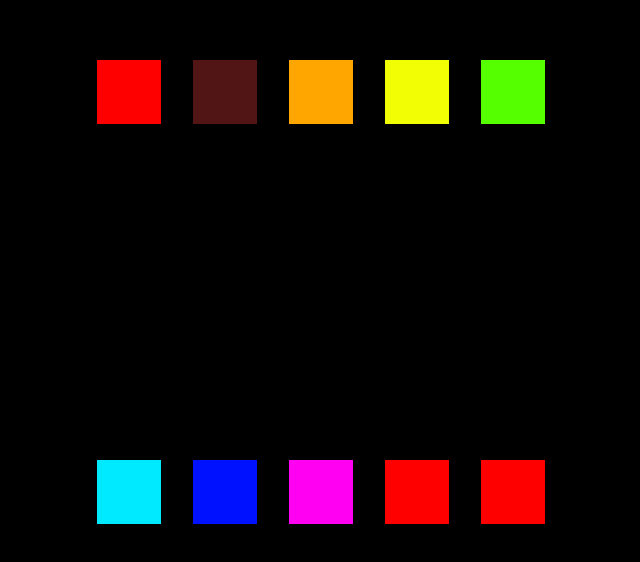
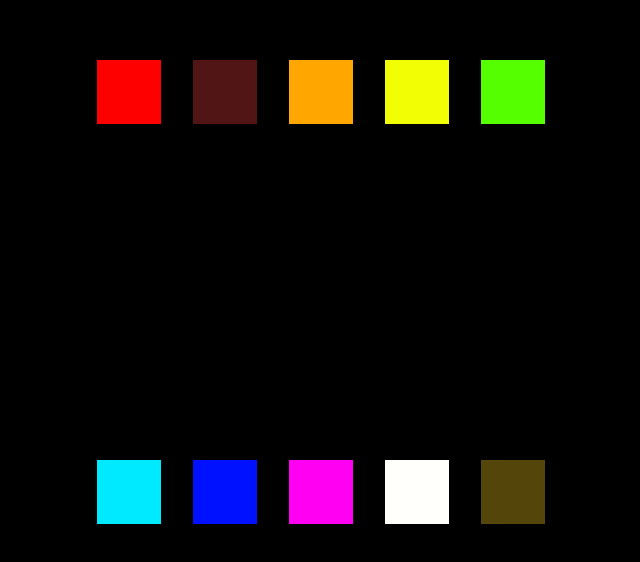
Before and after one commit to FernandoCatalaMunyoz/Proyecto10Cajas, a plain HTML site: page index.html in a window 1280 px wide. Shown: the part 108-670 px from the top of the page, without its empty margins (319-959 px from the left). Drawn offline with Linux system fonts and the light colour scheme.

Commit message:
corrección del color de dos cuadrados

```diff
--- a/css/styles.css
+++ b/css/styles.css
@@ -49,8 +49,8 @@ body {
   background-color: rgb(255, 0, 242);
 }
 #box9 {
-  background-color: red;
+  background-color: rgb(255, 255, 252);
 }
 #box10 {
-  background-color: red;
+  background-color: rgb(84, 69, 10);
 }
```
